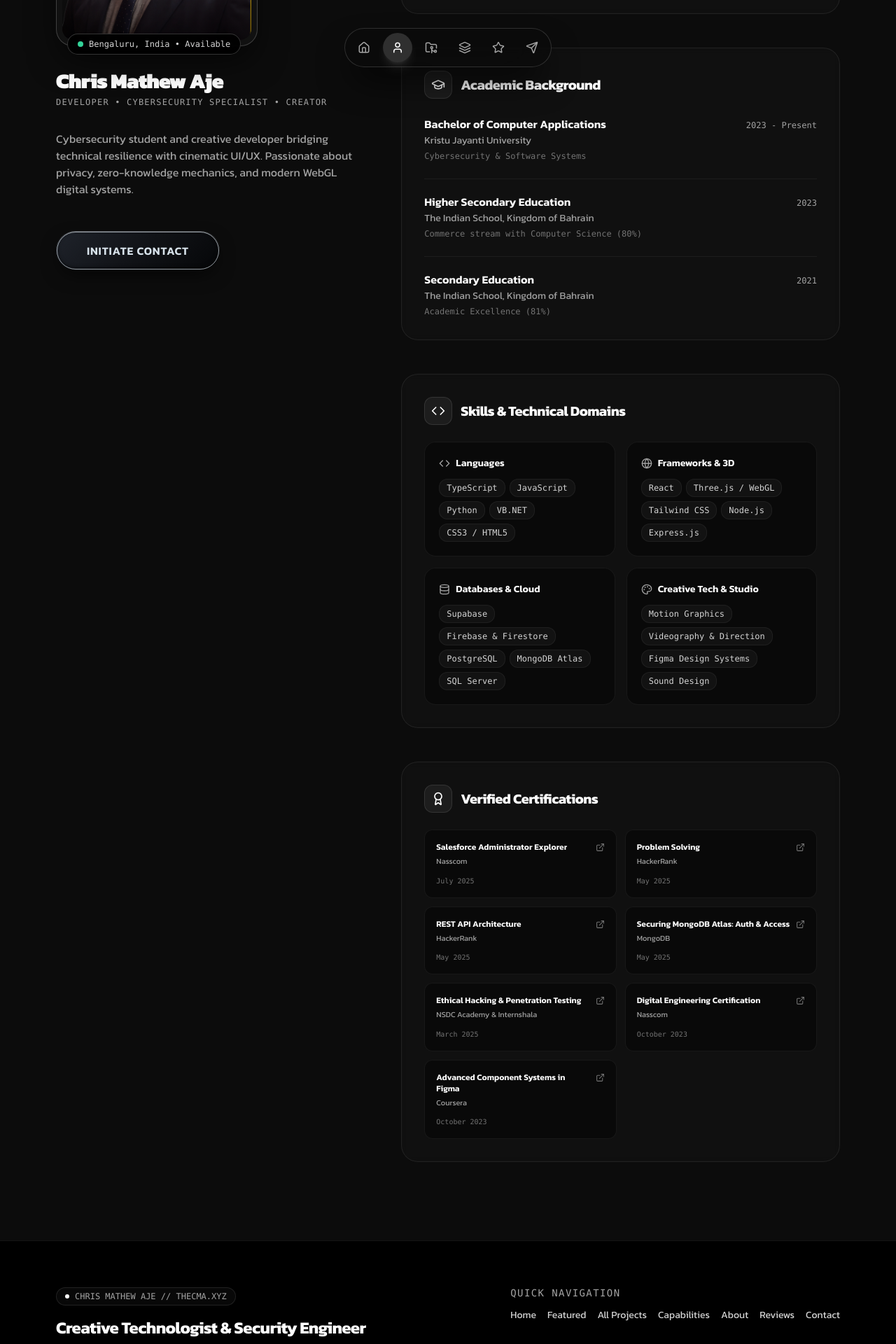
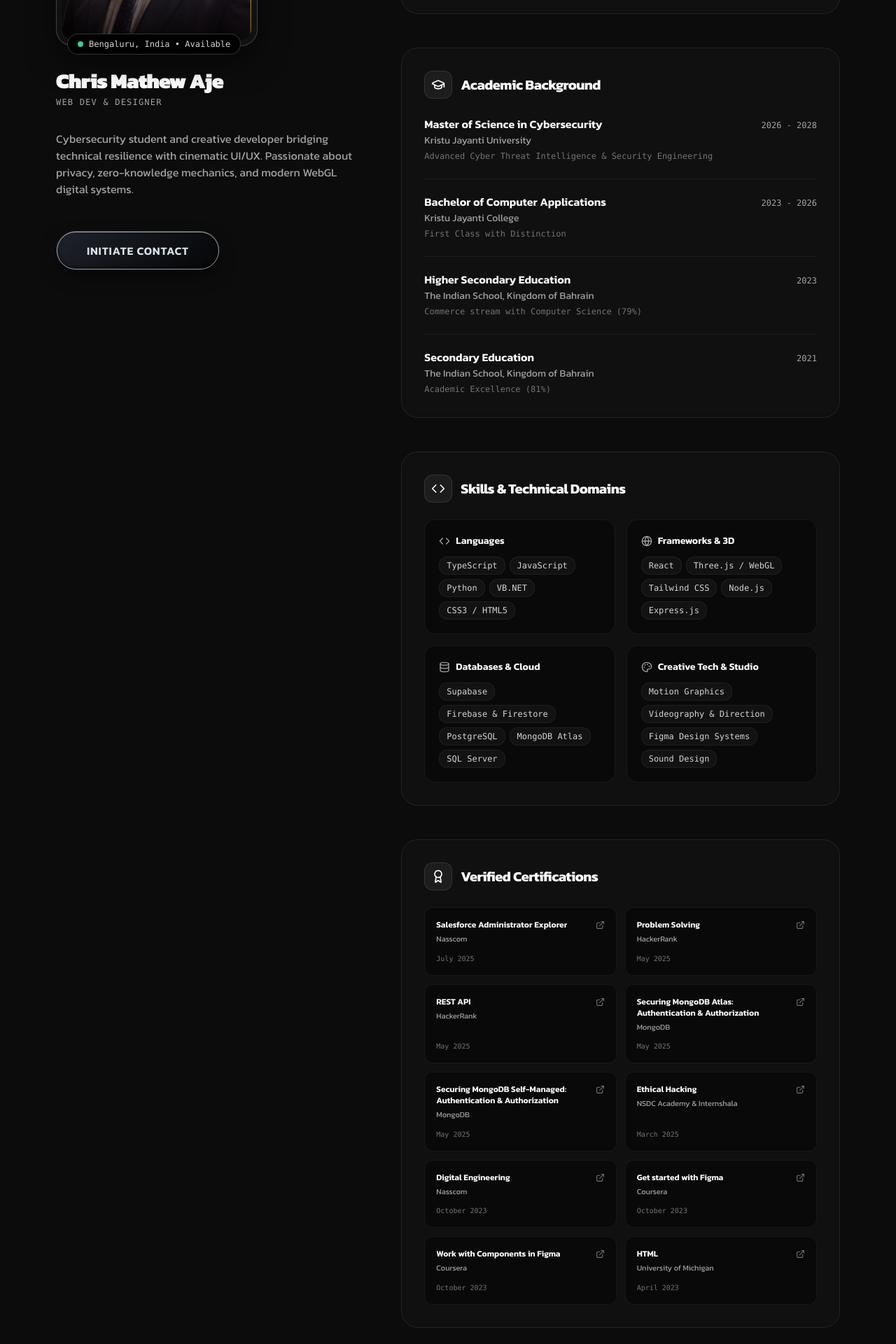
Before and after one commit to chrismat-05/thecma.xyz, a React (Vite) app: page /about in a window 1280 px wide. Shown: the part 680-2600 px from the top of the page at 70% size. Built offline with nearby package versions, Linux system fonts and the light colour scheme; a web font is replaced by a local one.

Commit message:
feat: update position to Web Dev & Designer, add ScrollToTop & page transitions, sync education & certifications, align button styling

```diff
--- a/src/App.tsx
+++ b/src/App.tsx
@@ -2,15 +2,61 @@ import { Toaster } from "@/components/ui/toaster";
 import { Toaster as Sonner } from "@/components/ui/sonner";
 import { TooltipProvider } from "@/components/ui/tooltip";
 import { QueryClient, QueryClientProvider } from "@tanstack/react-query";
-import { BrowserRouter, Routes, Route } from "react-router-dom";
+import { BrowserRouter, Routes, Route, useLocation } from "react-router-dom";
+import { AnimatePresence } from "framer-motion";
 import Index from "./pages/Index";
 import ProjectsPage from "./pages/ProjectsPage";
 import AboutPage from "./pages/AboutPage";
 import NotFound from "./pages/NotFound";
 import React from "react";
 import { MagneticCustomCursor } from "./components/cursor/MagneticCustomCursor";
+import { ScrollToTop } from "./components/layout/ScrollToTop";
+import { PageTransition } from "./components/layout/PageTransition";
 
 const queryClient = new QueryClient();
+
+const AnimatedRoutes = () => {
+  const location = useLocation();
+
+  return (
+    <AnimatePresence mode="wait">
+      <Routes location={location} key={location.pathname}>
+        <Route
+          path="/"
+          element={
+            <PageTransition>
+              <Index />
+            </PageTransition>
+          }
+        />
+        <Route
+          path="/about"
+          element={
+            <PageTransition>
+              <AboutPage />
+            </PageTransition>
+          }
+        />
+        <Route
+          path="/projects"
+          element={
+            <PageTransition>
+              <ProjectsPage />
+            </PageTransition>
+          }
+        />
+        <Route
+          path="*"
+          element={
+            <PageTransition>
+              <NotFound />
+            </PageTransition>
+          }
+        />
+      </Routes>
+    </AnimatePresence>
+  );
+};
 
 const App = () => {
   return (
@@ -20,12 +66,8 @@ const App = () => {
         <Sonner />
         <MagneticCustomCursor>
           <BrowserRouter>
-            <Routes>
-              <Route path="/" element={<Index />} />
-              <Route path="/about" element={<AboutPage />} />
-              <Route path="/projects" element={<ProjectsPage />} />
-              <Route path="*" element={<NotFound />} />
-            </Routes>
+            <ScrollToTop />
+            <AnimatedRoutes />
           </BrowserRouter>
         </MagneticCustomCursor>
       </TooltipProvider>
--- a/src/components/Footer.tsx
+++ b/src/components/Footer.tsx
@@ -25,7 +25,7 @@ export const Footer: React.FC = () => {
               CHRIS MATHEW AJE // THECMA.XYZ
             </div>
             <h3 className="text-2xl font-bold tracking-tight text-white mb-2">
-              Creative Technologist &amp; Security Engineer
+              Web Dev &amp; Designer
             </h3>
             <p className="text-neutral-400 text-sm max-w-md leading-relaxed mb-4">
               Building next-generation digital products, robust security tools, and interactive WebGL experiences.
@@ -79,7 +79,7 @@ export const Footer: React.FC = () => {
 
         <div className="border-t border-white/[0.08] pt-8 flex flex-col sm:flex-row justify-between items-center gap-4">
           <p className="text-neutral-500 text-xs font-mono">
-            © {new Date().getFullYear()} Chris Mathew Aje. Designed &amp; engineered in dark mode.
+            © {new Date().getFullYear()} Chris Mathew Aje. All rights reserved.
           </p>
 
           <div className="flex items-center gap-3">
--- a/src/components/Hero.tsx
+++ b/src/components/Hero.tsx
@@ -2,6 +2,7 @@ import React, { useRef } from "react";
 import { motion, useScroll, useTransform } from "framer-motion";
 import { ArrowDown } from "lucide-react";
 import { Link as ScrollLink } from "react-scroll";
+import { Link } from "react-router-dom";
 import { LanyardHeroScene } from "@/components/hero/LanyardHeroScene";
 import { LightRays } from "@/components/backgrounds/LightRays";
 import { Waves } from "@/components/backgrounds/Waves";
@@ -142,16 +143,13 @@ export const Hero: React.FC = () => {
             >
               About
             </ScrollLink>
-            <ScrollLink
-              to="projects"
-              smooth={true}
-              offset={-70}
-              duration={600}
+            <Link
+              to="/projects"
               className="cursor-pointer hover:text-white transition-colors duration-200 py-2 px-1"
               data-cursor="button"
             >
               Projects
-            </ScrollLink>
+            </Link>
             <ScrollLink
               to="services"
               smooth={true}
@@ -211,7 +209,7 @@ export const Hero: React.FC = () => {
           <div className="w-full flex items-end justify-between pb-4 sm:pb-6 md:pb-8 relative z-20">
             {/* Left: Jack-style fluid uppercase descriptor */}
             <p className="text-[#D7E2EA] font-light uppercase tracking-wide leading-snug max-w-[170px] sm:max-w-[230px] md:max-w-[280px] text-xs sm:text-sm md:text-base lg:text-[1.1rem]">
-              a creative engineer driven by crafting striking, resilient &amp; unforgettable digital systems
+              bridging creative visual design with performant, modern web development
             </p>
 
             {/* Right: Jack signature multi-layered gradient ContactButton */}
--- a/src/components/hero/LanyardHeroScene.tsx
+++ b/src/components/hero/LanyardHeroScene.tsx
@@ -122,7 +122,7 @@ export const LanyardHeroScene: React.FC<LanyardProps> = ({ scrollProgress = 0 })
       // Sub details
       bctx.fillStyle = "#71717a";
       bctx.font = "600 18px sans-serif";
-      bctx.fillText("CYBERSECURITY & DEV", 50, 355);
+      bctx.fillText("WEB DEV & DESIGNER", 50, 355);
 
       // Verified pill
       bctx.fillStyle = "rgba(255, 255, 255, 0.15)";
--- /dev/null
+++ b/src/components/layout/PageTransition.tsx
@@ -0,0 +1,26 @@
+import React from "react";
+import { motion } from "framer-motion";
+import { useLocation } from "react-router-dom";
+
+interface PageTransitionProps {
+  children: React.ReactNode;
+}
+
+export const PageTransition: React.FC<PageTransitionProps> = ({ children }) => {
+  const location = useLocation();
+
+  return (
+    <motion.div
+      key={location.pathname}
+      initial={{ opacity: 0, y: 16, filter: "blur(4px)" }}
+      animate={{ opacity: 1, y: 0, filter: "blur(0px)" }}
+      exit={{ opacity: 0, y: -16, filter: "blur(4px)" }}
+      transition={{ duration: 0.45, ease: [0.16, 1, 0.3, 1] }}
+      className="w-full min-h-screen"
+    >
+      {children}
+    </motion.div>
+  );
+};
+
+export default PageTransition;
--- /dev/null
+++ b/src/components/layout/ScrollToTop.tsx
@@ -0,0 +1,18 @@
+import { useEffect } from "react";
+import { useLocation } from "react-router-dom";
+
+export const ScrollToTop = () => {
+  const { pathname } = useLocation();
+
+  useEffect(() => {
+    window.scrollTo({
+      top: 0,
+      left: 0,
+      behavior: "instant",
+    });
+  }, [pathname]);
+
+  return null;
+};
+
+export default ScrollToTop;
--- a/src/pages/AboutPage.tsx
+++ b/src/pages/AboutPage.tsx
@@ -9,16 +9,22 @@ import { ContactButton } from "@/components/ui/ContactButton";
 export const AboutPage: React.FC = () => {
   const education = [
     {
-      year: "2023 - Present",
+      year: "2026 - 2028",
       institution: "Kristu Jayanti University",
+      degree: "Master of Science in Cybersecurity",
+      focus: "Advanced Cyber Threat Intelligence & Security Engineering",
+    },
+    {
+      year: "2023 - 2026",
+      institution: "Kristu Jayanti College",
       degree: "Bachelor of Computer Applications",
-      focus: "Cybersecurity & Software Systems",
+      focus: "First Class with Distinction",
     },
     {
       year: "2023",
       institution: "The Indian School, Kingdom of Bahrain",
       degree: "Higher Secondary Education",
-      focus: "Commerce stream with Computer Science (80%)",
+      focus: "Commerce stream with Computer Science (79%)",
     },
     {
       year: "2021",
@@ -65,34 +71,52 @@ export const AboutPage: React.FC = () => {
       link: "https://www.hackerrank.com/certificates/fbca630d6812",
     },
     {
-      title: "REST API Architecture",
+      title: "REST API",
       issuer: "HackerRank",
       date: "May 2025",
       link: "https://www.hackerrank.com/certificates/7067cb8f76d2",
     },
     {
-      title: "Securing MongoDB Atlas: Auth & Access",
+      title: "Securing MongoDB Atlas: Authentication & Authorization",
       issuer: "MongoDB",
       date: "May 2025",
       link: "https://www.credly.com/badges/d42ba4a5-27fa-4bbb-ae5f-5b87323f3b2e/linked_in_profile",
     },
     {
-      title: "Ethical Hacking & Penetration Testing",
+      title: "Securing MongoDB Self-Managed: Authentication & Authorization",
+      issuer: "MongoDB",
+      date: "May 2025",
+      link: "https://www.credly.com/badges/f0b99dd0-aabf-48a3-8eed-02a0b1ec833a/linked_in_profile",
+    },
+    {
+      title: "Ethical Hacking",
       issuer: "NSDC Academy & Internshala",
       date: "March 2025",
       link: "https://trainings.internshala.com/s/v/3610844/1c4beaba",
     },
     {
-      title: "Digital Engineering Certification",
+      title: "Digital Engineering",
       issuer: "Nasscom",
       date: "October 2023",
       link: "https://fsp-assessment-certificates.s3-ap-southeast-1.amazonaws.com/ChrisMathewAje-124647283.pdf",
     },
     {
-      title: "Advanced Component Systems in Figma",
+      title: "Get started with Figma",
+      issuer: "Coursera",
+      date: "October 2023",
+      link: "https://www.coursera.org/account/accomplishments/verify/KG4BZ57MXM64",
+    },
+    {
+      title: "Work with Components in Figma",
       issuer: "Coursera",
       date: "October 2023",
       link: "https://www.coursera.org/account/accomplishments/verify/JPM7L2GU3CGM",
+    },
+    {
+      title: "HTML",
+      issuer: "University of Michigan",
+      date: "April 2023",
+      link: "https://www.coursera.org/account/accomplishments/verify/45YW8F3CQXG2",
     },
   ];
 
@@ -144,7 +168,7 @@ export const AboutPage: React.FC = () => {
             <div>
               <h3 className="text-3xl font-black tracking-tight text-white">Chris Mathew Aje</h3>
               <p className="text-neutral-400 font-mono text-xs uppercase tracking-widest mt-1">
-                Developer • Cybersecurity Specialist • Creator
+                Web Dev &amp; Designer
               </p>
             </div>
 
```
Also changed, not shown: src/components/Projects.tsx (+13 -12 lines).
